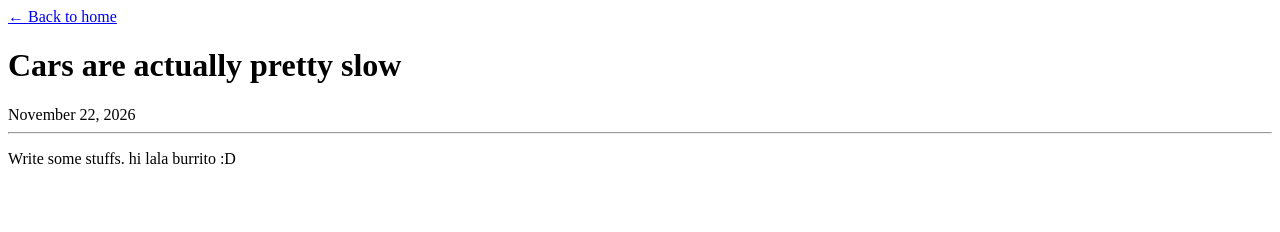
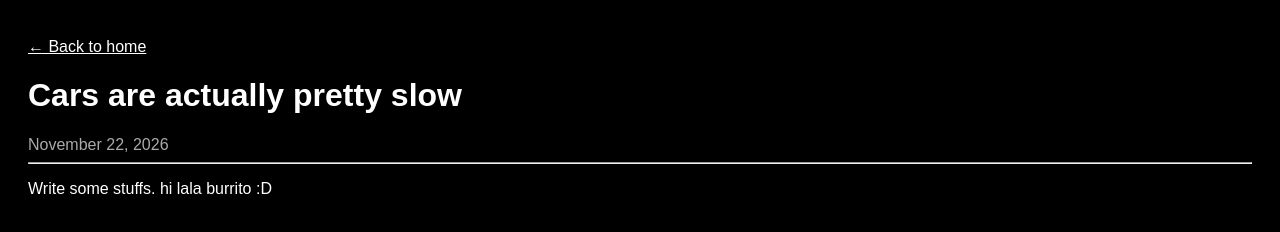
Before and after one commit to archishou/blog, a plain HTML site: page posts/cars-are-slow.html in a window 1280 px wide. Drawn offline with Linux system fonts and the light colour scheme.

Commit message:
First post?

```diff
--- a/posts/cars-are-slow.html
+++ b/posts/cars-are-slow.html
@@ -7,7 +7,7 @@
     <link rel="stylesheet" href="../styles.css">
 </head>
 
-<body>
+<body class="post">
     <main>
         <a href="../index.html">← Back to home</a>
 
--- /dev/null
+++ b/styles.css
@@ -0,0 +1,29 @@
+body {
+    font-family: Arial, sans-serif;
+    background: #000000;
+    color: #ffffff;
+    text-align: center;
+    padding: 100px 20px;
+}
+
+h1 {
+    color: #ffffff;
+}
+
+.post {
+    text-align: left;
+    padding-top: 30px;
+}
+
+.posts {
+    list-style: none;
+    padding: 0;
+}
+
+a {
+    color: #ffffff;
+}
+
+time {
+    color: #aaaaaa;
+}
```
Also changed, not shown: index.html (+1 -16 lines).
